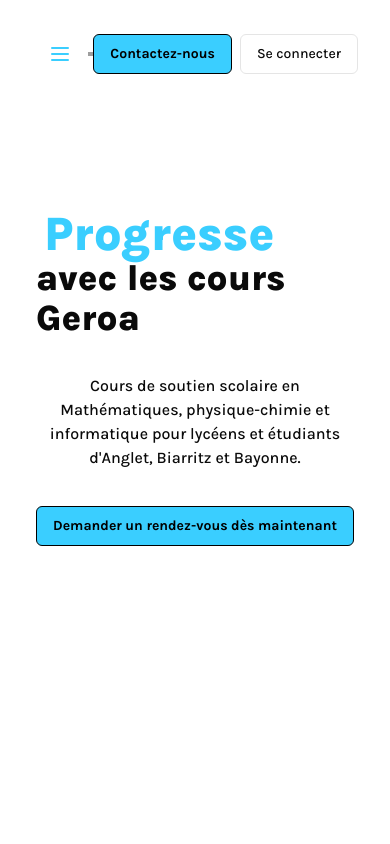
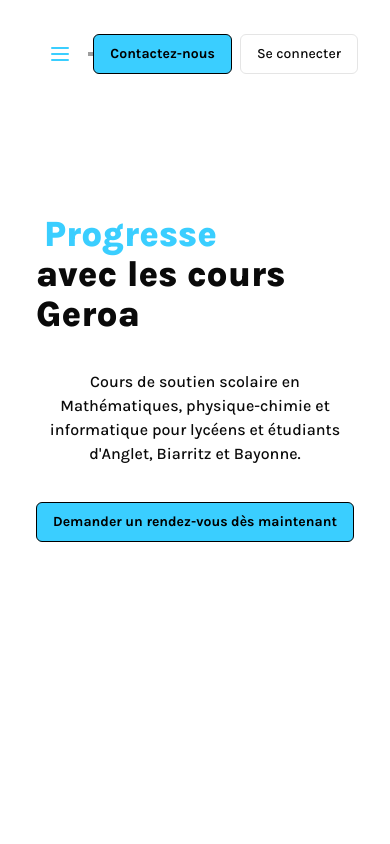
Before and after one commit to clemencefrz/cours-geroa, a Next.js app: page / in a window 390 px wide. Shown: the top 844 px of the page. Built offline with nearby package versions, Linux system fonts and the light colour scheme; grey boxes are pictures that could not be loaded.

Commit message:
improve responsive

```diff
--- a/app/components/Home/Hero.tsx
+++ b/app/components/Home/Hero.tsx
@@ -14,7 +14,10 @@ export function Hero() {
   return (
     <div className="flex flex-col gap-9 items-center justify-center h-[468px]">
       <h1 className="text-4xl font-extrabold flex flex-col">
-        <FlipWords words={words} className="text-primary text-5xl" />
+        <FlipWords
+          words={words}
+          className="text-primary text-4xl md:text-5xl"
+        />
         <p>avec les cours Geroa</p>
       </h1>
 
--- a/app/components/Home/index.tsx
+++ b/app/components/Home/index.tsx
@@ -62,7 +62,7 @@ const Home: React.FC = () => {
           transition={{ ease: "easeInOut", duration: 1 }}
           className={cn(
             classNameSection,
-            "flex flex-row justify-center items-center w-full"
+            "flex flex-col md:flex-row justify-center items-center w-full"
           )}
         >
           <div className="svg-container">
```
